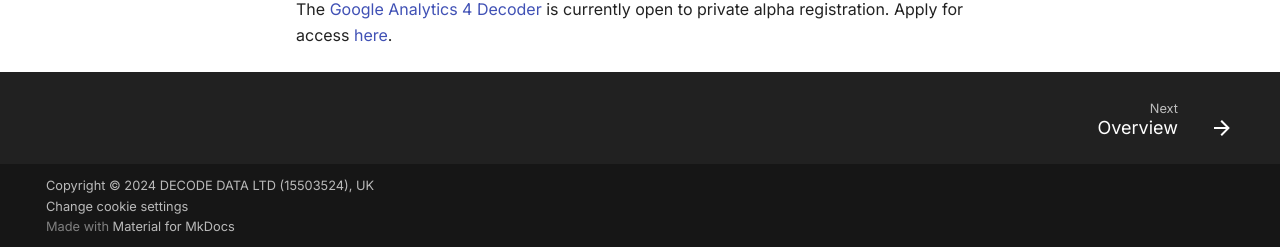
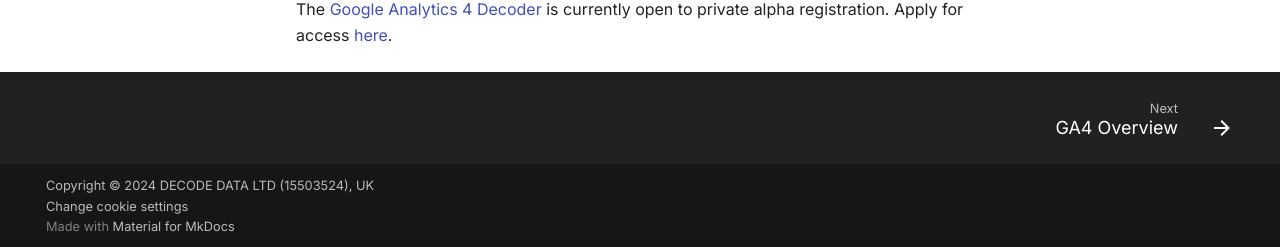
Before and after one commit to decode-data/decode-data.github.io, an MkDocs documentation site: the page built from docs/index.md, in a window 1280 px wide and 900 px high, scrolled down 2048 px. Shown: the part 650-897 px from the top of the window. Built offline with MkDocs 1.6.1 and Material for MkDocs 9.7.7, drawn with Linux system fonts in a browser that asks for light colours.

Commit message:
nav naming

```diff
--- a/mkdocs.yml
+++ b/mkdocs.yml
@@ -53,7 +53,7 @@
   - Overview: index.md
   - Decoders:
     - Google Analytics 4:
-      - Overview: ga4/index.md
+      - GA4 Overview: ga4/index.md
       - Events: ga4/events.md
       - Sessions: ga4/sessions.md
   - BigQuery Reference:
```
